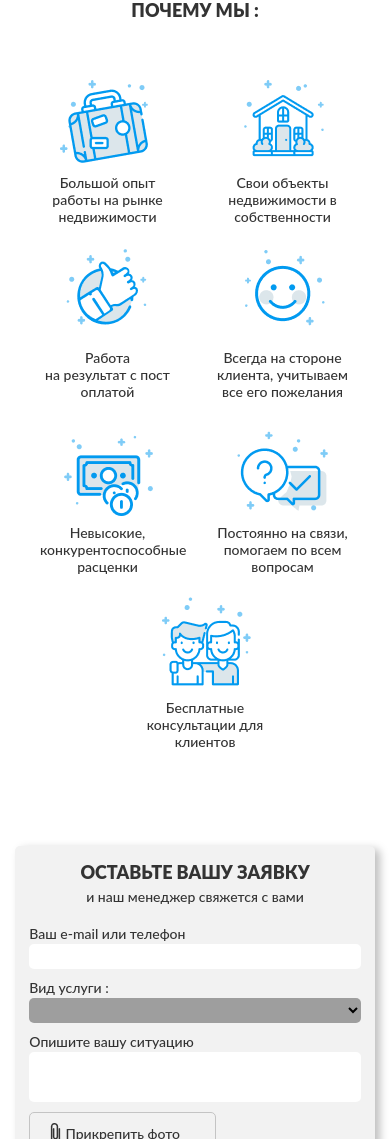
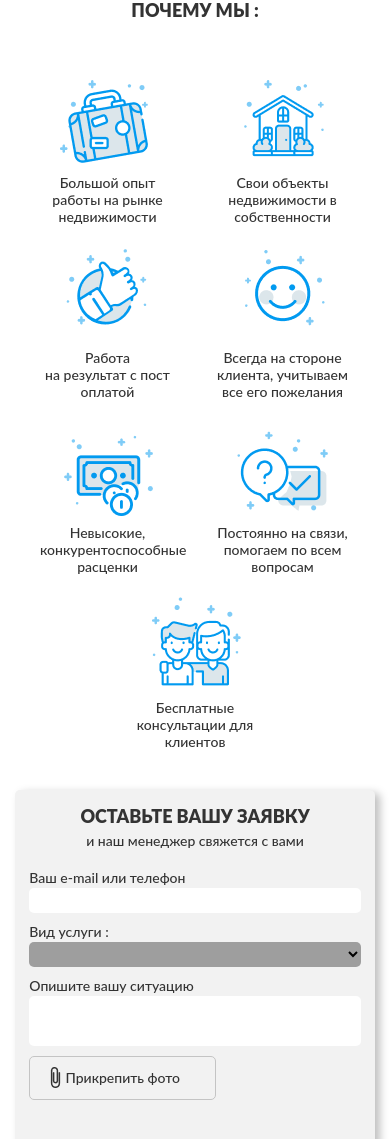
Before and after one commit to olga-evdokimova/website-ProEstate, a PHP site: page / in a window 390 px wide. Shown: the part 5361-6500 px from the top of the page. Run offline with PHP 8.4, Linux system fonts and the light colour scheme; some libraries are stand-ins or nearby versions; grey boxes are pictures that could not be loaded.

Commit message:
why margin-bottom для адаптива

```diff
--- a/css/main.css
+++ b/css/main.css
@@ -693,6 +693,18 @@ input::-webkit-search-results-decoration {
   margin-bottom: 86px;
 }
 
+@media (max-width: 992px) {
+  .why {
+    margin-bottom: 60px;
+  }
+}
+
+@media (max-width: 580px) {
+  .why {
+    margin-bottom: 30px;
+  }
+}
+
 .why__title {
   padding-bottom: 24px;
 }
@@ -741,6 +753,12 @@ input::-webkit-search-results-decoration {
 
 .why__item:last-child {
   margin-right: 0;
+}
+
+@media (max-width: 992px) {
+  .why__item:last-child {
+    margin: 10px 20px;
+  }
 }
 
 .why__img {
--- a/css/main.scss
+++ b/css/main.scss
@@ -572,6 +572,14 @@ padding: 0 18px 16px;
 //Why
 .why {
   margin-bottom: 86px;
+  @media (max-width: 992px){
+   margin-bottom: 60px;
+
+  }
+  @media (max-width: 580px){
+   margin-bottom: 30px;
+
+  }
 
   &__title {
     padding-bottom: 24px;
@@ -602,6 +610,11 @@ justify-content: center;
     }
     &:last-child {
       margin-right: 0;
+      @media (max-width: 992px){
+
+        margin: 10px 20px;
+
+      }
     }
   }
 
```
